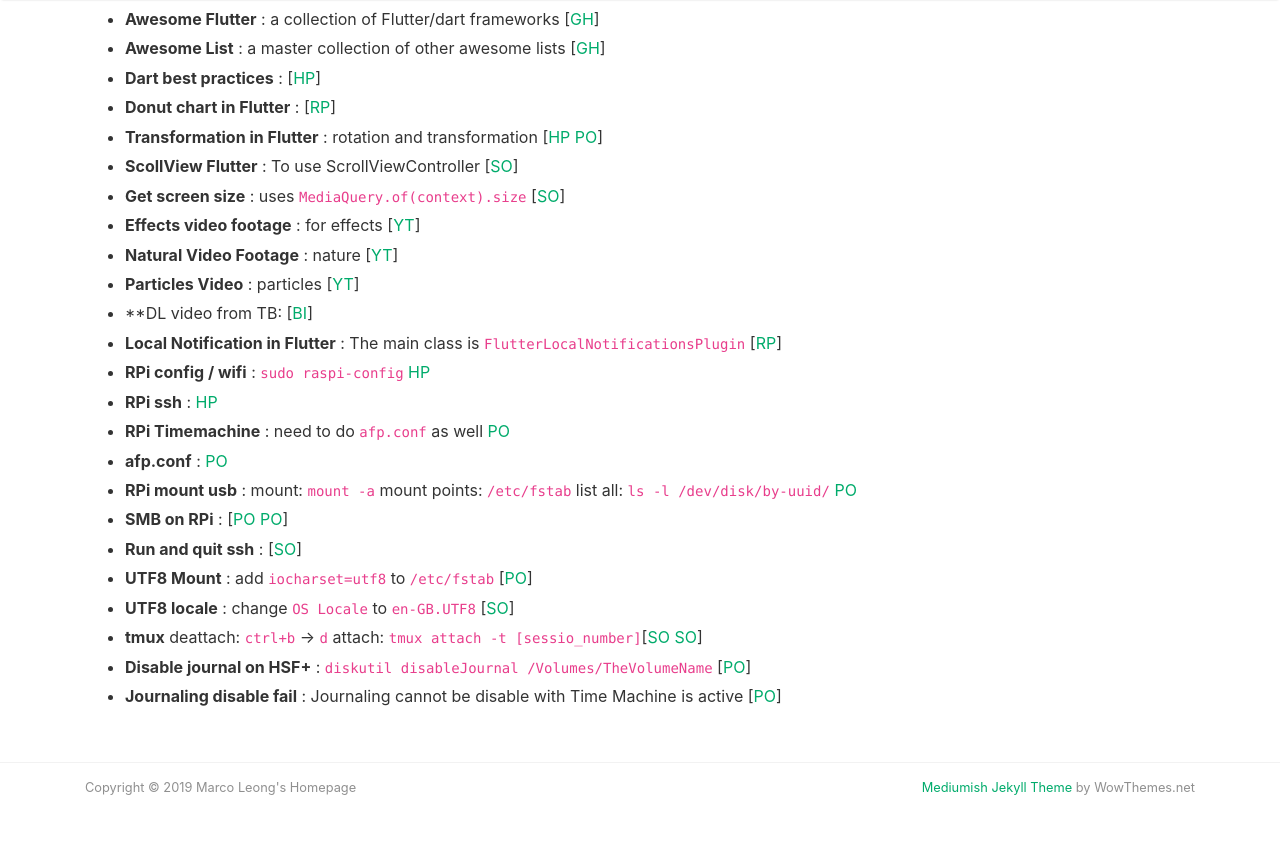
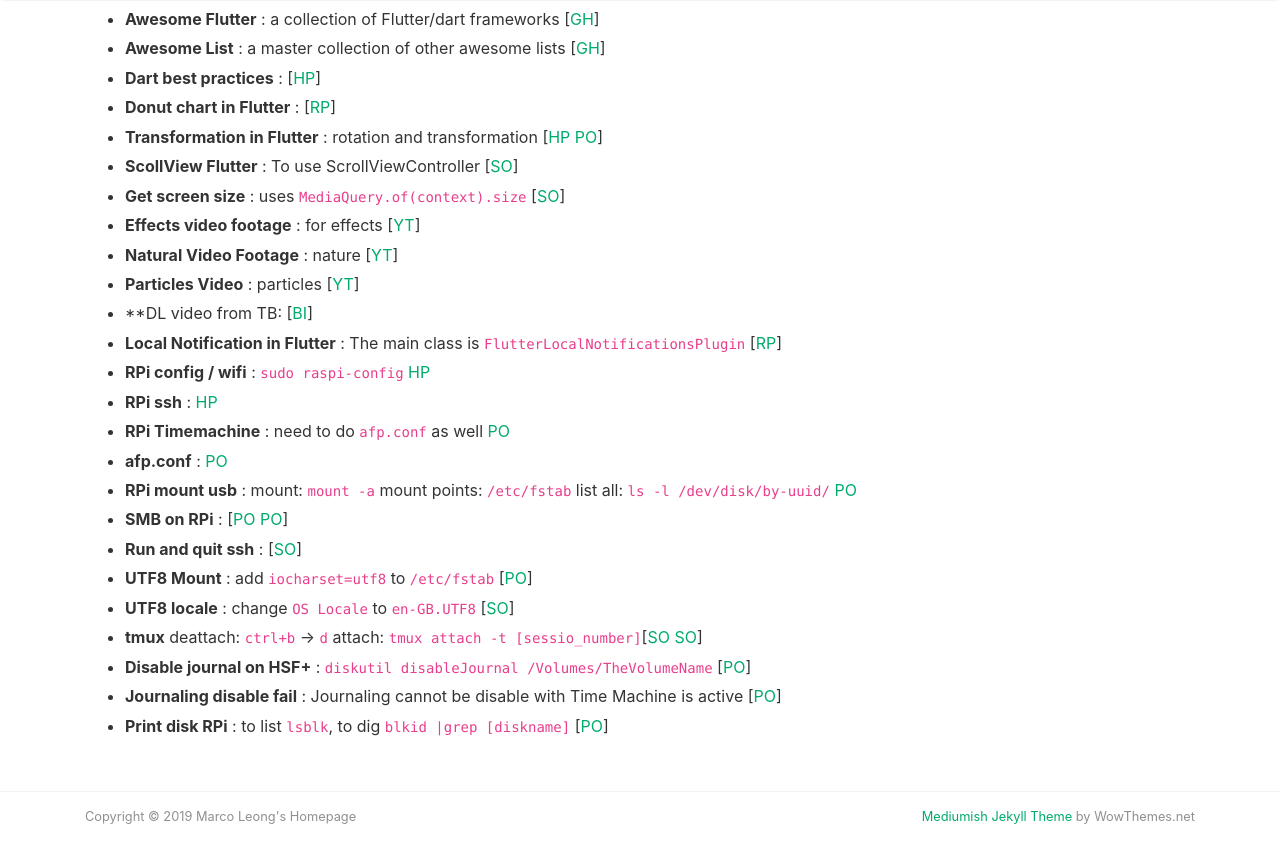
Before and after one commit to MarcoLeongDev/MarcoLeongDev.github.io, a Jekyll site: the page built from journey.md, in a window 1280 px wide and 900 px high, scrolled down 2596 px. Shown: the top 863 px of the window. Built offline with Jekyll 4.4.1, drawn with Linux system fonts in a browser that asks for light colours; nearby versions of some CDN libraries; our own code applies the rules of GitHub Pages for plain Markdown files.

Commit message:
Update journey.md

```diff
--- a/journey.md
+++ b/journey.md
@@ -85,6 +85,7 @@
 - **tmux** deattach: `ctrl+b` -> `d` attach: `tmux attach -t [sessio_number]`[[SO](https://askubuntu.com/questions/8653/how-to-keep-processes-running-after-ending-ssh-session) [SO](https://askubuntu.com/questions/8653/how-to-keep-processes-running-after-ending-ssh-session/8657#8657)]
 - **Disable journal on HSF+** : `diskutil disableJournal /Volumes/TheVolumeName` [[PO](https://julio.meroh.net/2007/04/how-to-disable-journaling-on-hfs-volume.html)]
 - **Journaling disable fail** : Journaling cannot be disable with Time Machine is active [[PO](https://discussions.apple.com/thread/4573726)]
+- **Print disk RPi** : to list `lsblk`, to dig `blkid |grep [diskname]` [[PO](https://kerneltalks.com/howto/how-to-add-uuid-entry-in-etc-fstab-in-linux/)]
 
 
 
```
